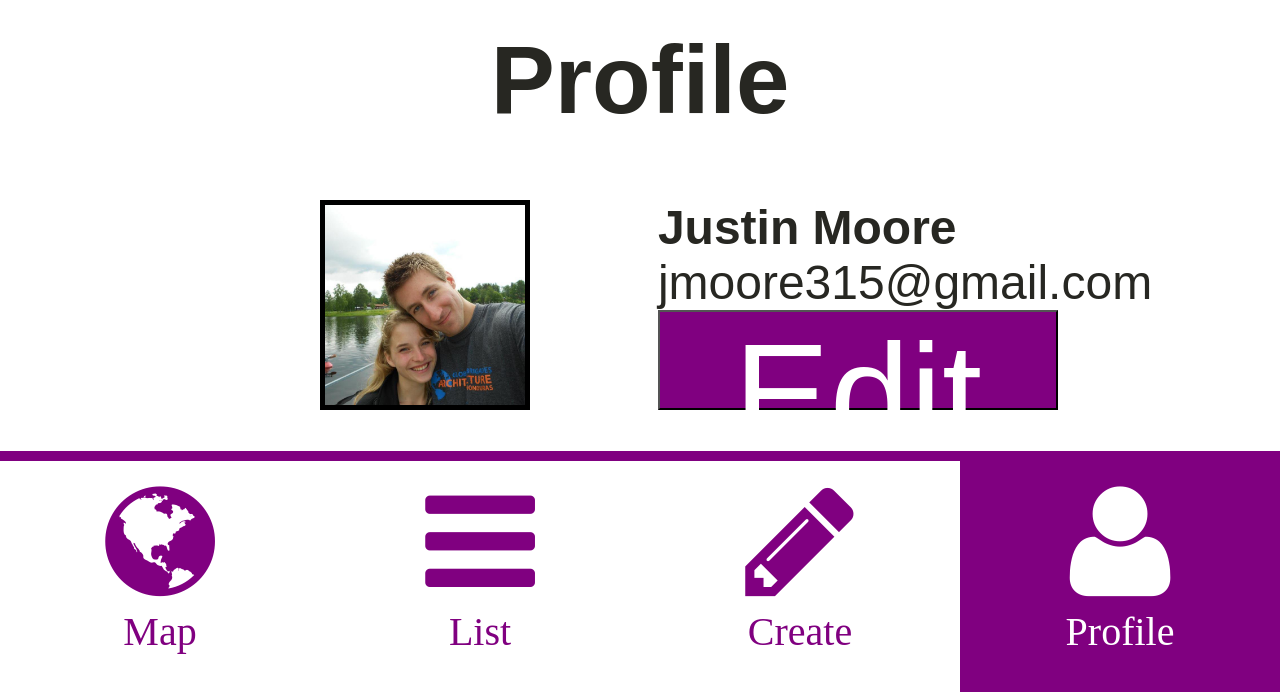
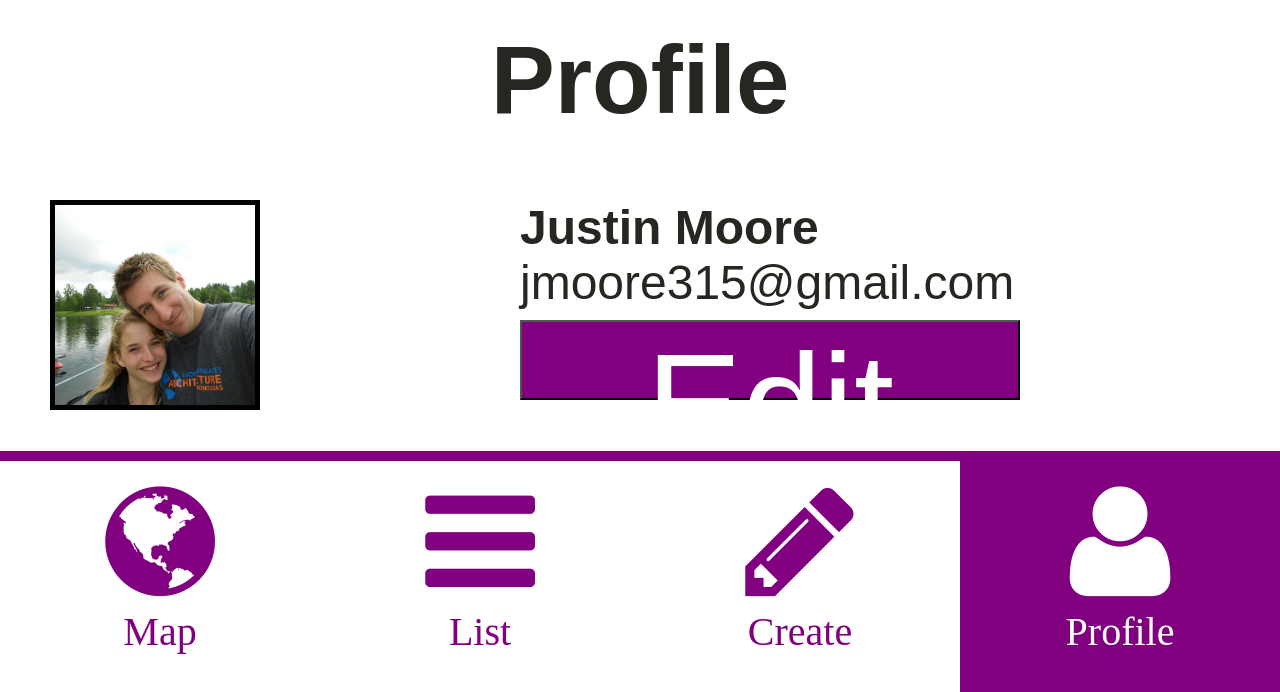
Before and after one commit to jmoore315/HCIProj, a PHP site: page /profile.html in a window 1280 px wide. Shown: the part 139-831 px from the top of the page. Run offline with PHP 8.4, Linux system fonts and the light colour scheme.

Commit message:
profile page

```diff
--- a/style.css
+++ b/style.css
@@ -384,7 +384,7 @@ table tr.alt-row td {
 	height: 200px;
 	width: 200px;
 	border: 5px solid black;
-	margin-left: 25%;
+	margin-left: 50px;
 }
 
 #profile-info {
@@ -397,8 +397,9 @@ table tr.alt-row td {
 }
 
 #profile-edit {
-	width: 400px;
-	height: 100px;
+	width: 500px;
+	height: 80px;
+	margin-top: 10px;
 	color: white;
 	background-color: purple;
 	font-size: 3em;
```
